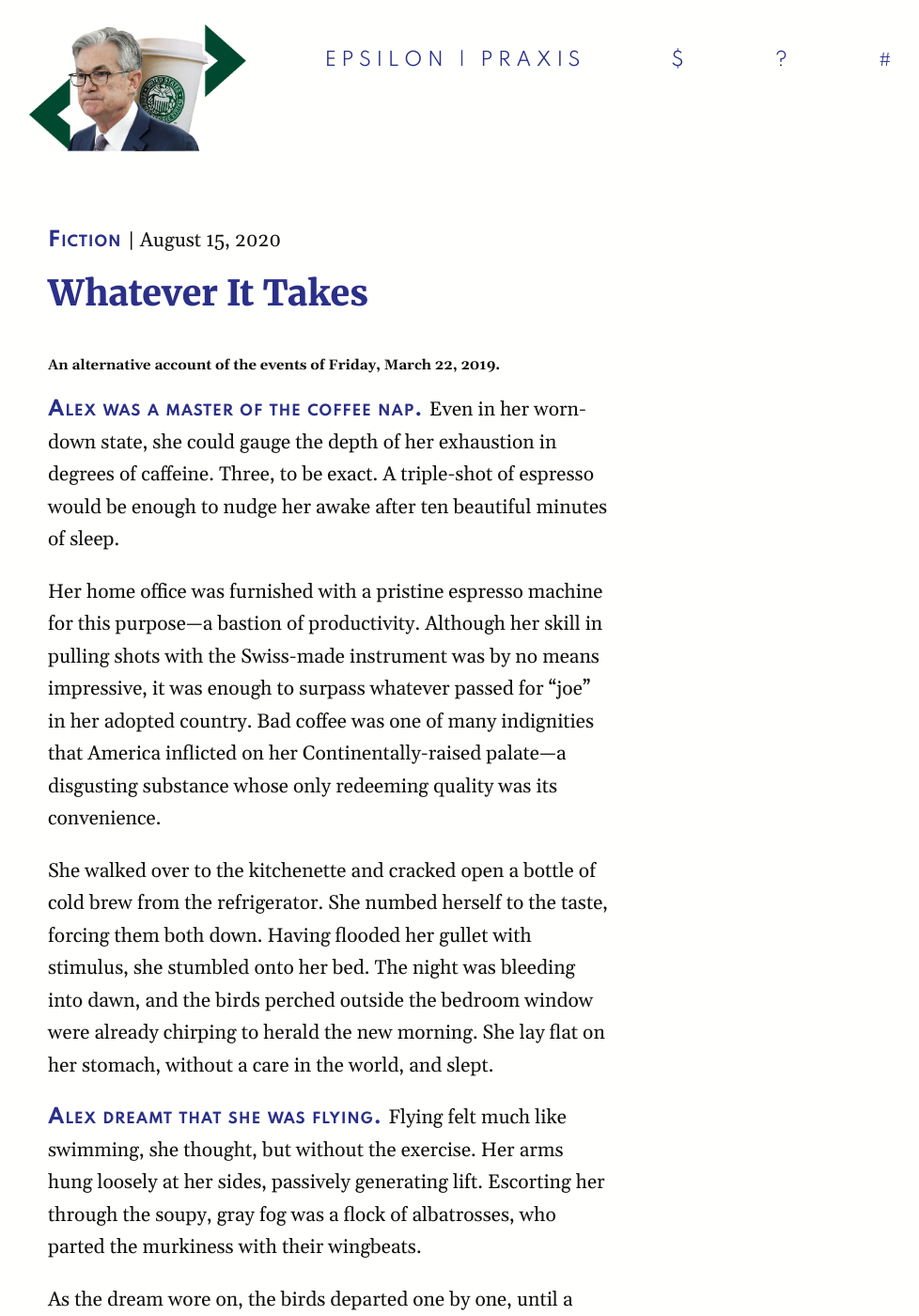
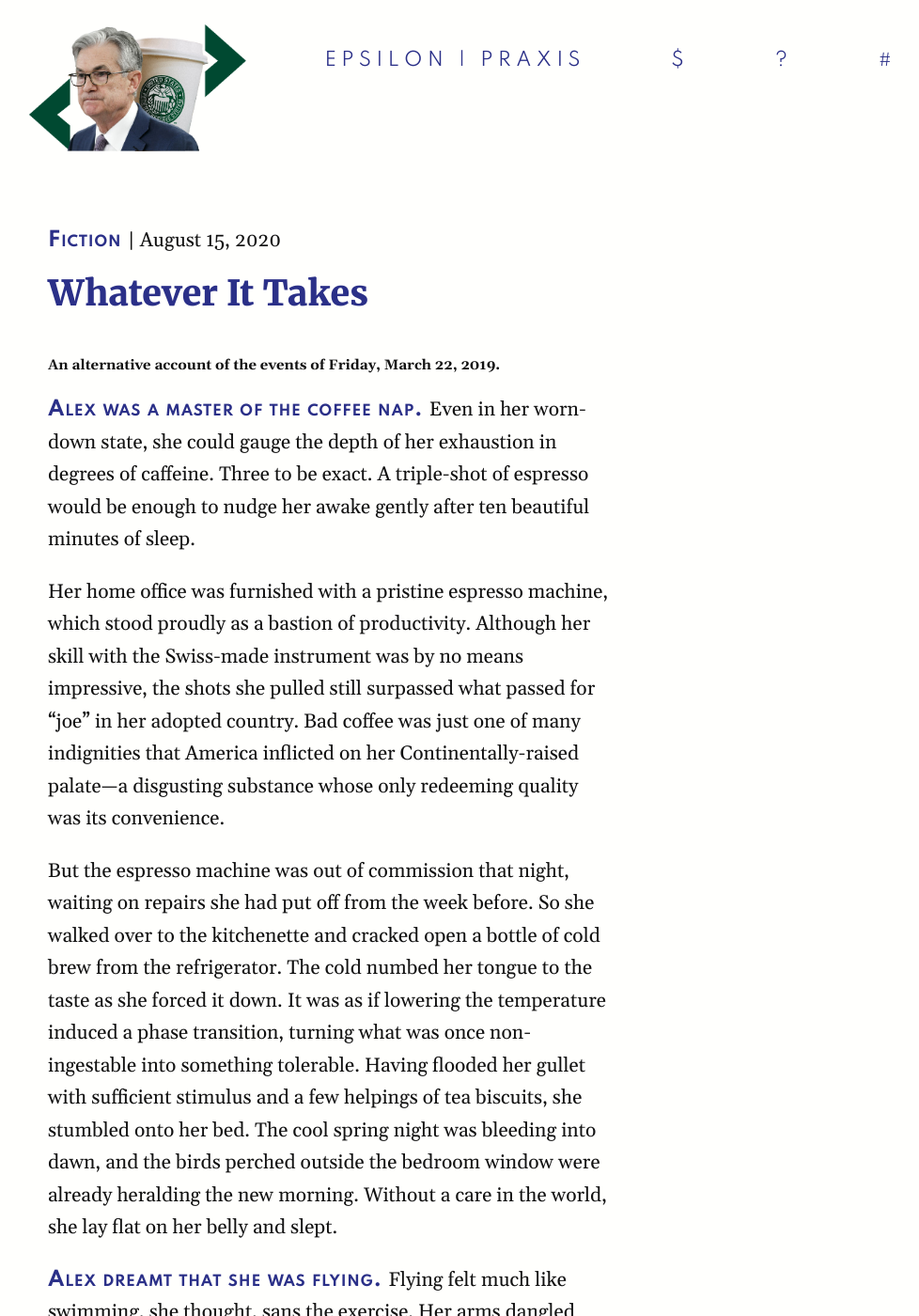
Before and after one commit to AndrewYang2024/AndrewYang2024.github.io, a Jekyll site: the page built from _posts/2020-08-16-Whatever-It-Takes.md, in a window 1280 px wide and 1400 px high. Shown: the whole window at 94% size, without its empty margins (45-1023 px from the left). Built offline with Jekyll 4.4.1, drawn with Linux system fonts in a browser that asks for light colours; nearby versions of some CDN libraries; some of the changed text lies outside the part shown.

Commit message:
Update 2020-08-16-Whatever-It-Takes.md

```diff
--- a/_posts/2020-08-16-Whatever-It-Takes.md
+++ b/_posts/2020-08-16-Whatever-It-Takes.md
@@ -11,29 +11,33 @@ picid: "a001"
 
 #### An alternative account of the events of Friday, March 22, 2019.
 
-{% newthought ' Alex was a master of the coffee nap. ' %} Even in her worn-down state, she could gauge the depth of her exhaustion in degrees of caffeine. Three, to be exact. A triple-shot of espresso would be enough to nudge her awake after ten beautiful minutes of sleep.
+{% newthought ' Alex was a master of the coffee nap. ' %} Even in her worn-down state, she could gauge the depth of her exhaustion in degrees of caffeine. Three to be exact. A triple-shot of espresso would be enough to nudge her awake gently after ten beautiful minutes of sleep.
 
-Her home office was furnished with a pristine espresso machine for this purpose—a bastion of productivity. Although her skill in pulling shots with the Swiss-made instrument was by no means impressive, it was enough to surpass whatever passed for “joe” in her adopted country. Bad coffee was one of many indignities that America inflicted on her Continentally-raised palate—a disgusting substance whose only redeeming quality was its convenience.
+Her home office was furnished with a pristine espresso machine, which stood proudly as a bastion of productivity. Although her skill with the Swiss-made instrument was by no means impressive, the shots she pulled still surpassed what passed for “joe” in her adopted country. Bad coffee was just one of many indignities that America inflicted on her Continentally-raised palate—a disgusting substance whose only redeeming quality was its convenience.
 
-She walked over to the kitchenette and cracked open a bottle of cold brew from the refrigerator. She numbed herself to the taste, forcing them both down. Having flooded her gullet with stimulus, she stumbled onto her bed. The night was bleeding into dawn, and the birds perched outside the bedroom window were already chirping to herald the new morning. She lay flat on her stomach, without a care in the world, and slept.
+But the espresso machine was out of commission that night, waiting on repairs she had put off from the week before. So she walked over to the kitchenette and cracked open a bottle of cold brew from the refrigerator.  The cold numbed her tongue to the taste as she forced it down. It was as if lowering the temperature induced a phase transition, turning what was once non-ingestable into something tolerable. Having flooded her gullet with sufficient stimulus and a few helpings of tea biscuits, she stumbled onto her bed. The cool spring night was bleeding into dawn, and the birds perched outside the bedroom window were already heralding the new morning. Without a care in the world, she lay flat on her belly and slept.
 
-{% newthought ' Alex dreamt that she was flying. ' %} Flying felt much like swimming, she thought, but without the exercise. Her arms hung loosely at her sides, passively generating lift. Escorting her through the soupy, gray fog was a flock of albatrosses, who parted the murkiness with their wingbeats.
+{% newthought ' Alex dreamt that she was flying. ' %} Flying felt much like swimming, she thought, sans the exercise. Her arms dangled loosely at their sides, passively generating lift. She had company—a flock of albatrosses who escorted her through the soupy, gray fog and partied the murkiness with their wingbeats.
 
-As the dream wore on, the birds departed one by one, until a flock of dozens dwindled to a handful of stragglers. She flew closer to this remaining group, who let her join the vacant center of their formation. Up close, she could hear their chatter with each other, which sounded more like the chirps of sparrows than the shrieking calls of seabirds she heard when she visited the ocean.
+The birds departed one by one as the dream wore on, until a flock of dozens had finally dwindled into a handful of stragglers. She glided closer to this remaining group, into the vacant center of their formation. Up close, she was inundated by their chatter with each other, which sounded more like the lively chirps of nest-bound sparrows rather than the shrieking calls of roving seabirds.
 
-The chattering grew louder and more exultant as they headed towards light.
+Their chatter grew more exultant as they spiraled upwards into the sky, riding the thermals over the sea.
 
-The fog began to recede as the outlines of the faded as they guided her into wakefulness. But she was having so much fun. Turning around, she fled back into the depths of the fog, enveloping herself inside her new world.
+The fog began to recede, as did the outlines of her feathery friends, as they climbed higher. They were guiding her back outside, she realized. But she was having so much fun now—she wanted to stay in her dream-world. Perched on the threshold of wakefulness, she hesitated.
 
-She blinked as the wind whipped into her face. The fog and the birds were all gone when she opened them again. Instead she levitated over a shadowy, endless pool of water.
+It was then that she stalled. She no longer felt the wind against her face. She waved her hands wildly, trying to latch onto the invisible currents of air that had buoyed her up here, but their slippery strands simply parted at her fingertips. The chirping of the birds crescendoed to a fever pitch as they gawked in horror. Alex plummeted straight into the depths of the fog, screaming as she contemplated the horror of slamming into the ocean at terminal velocity.
 
-“*Wo ist alles hin?*” she whispered.ah
+And then she blinked.
+
+She found herself levitated over a shadowy, endless pool of water. Alex scratched her nose and looked around. The fog and the birds were all gone.
+
+“*Wo ist alles hin?*” she whispered.
 
 The ocean murmured back in reply.
 
 *Brrrrrrrrr*
 
-The murmurs were punctuated by the wingbeats of unseen seabirds, which began to stir up waves below.
+The murmurs of eddies toppling over each other across a mirror of water.
 
 *Brrrrrrrrr*
 
```
